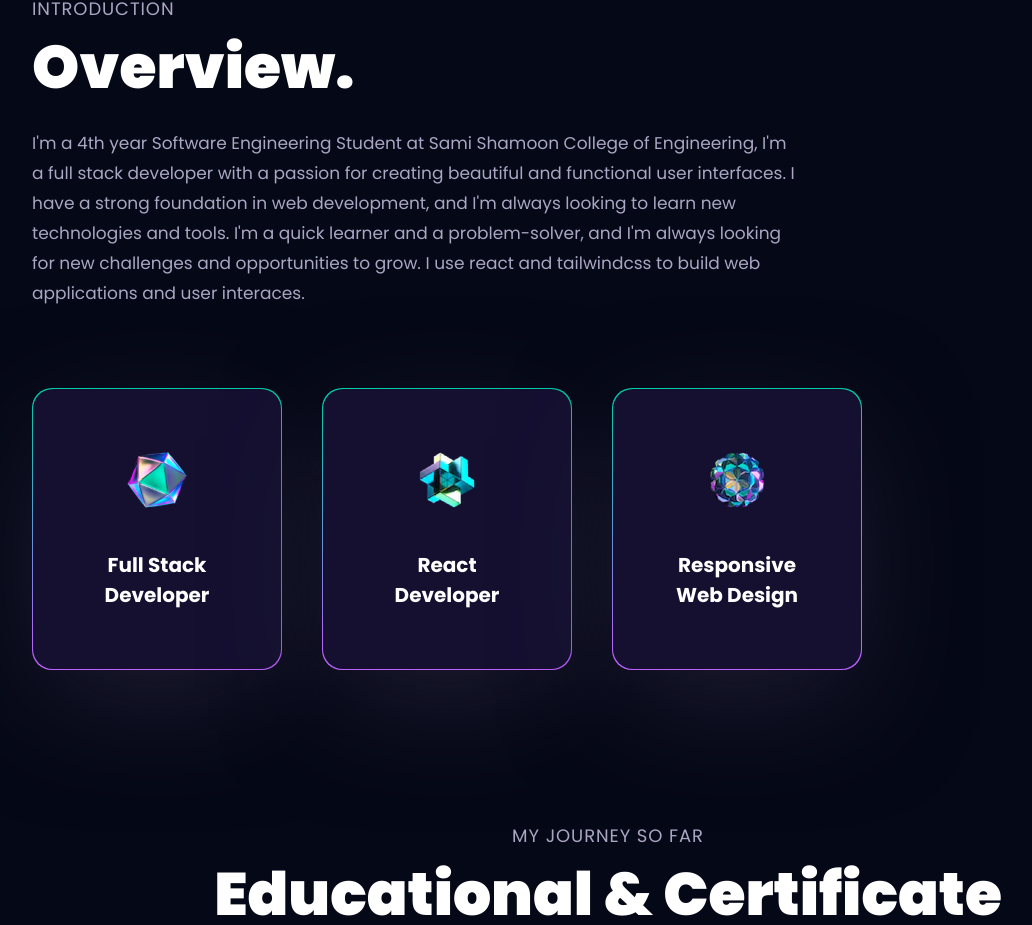
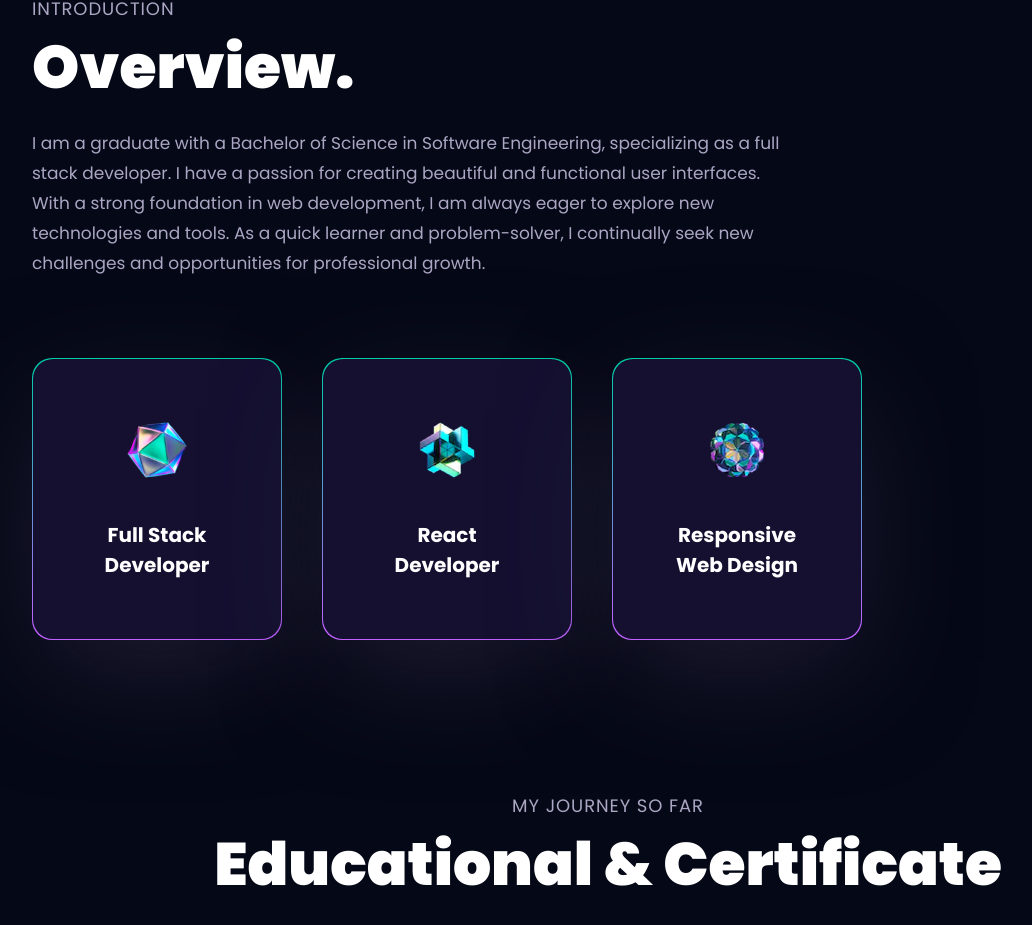
Before and after one commit to Gadnadj/3D_Portofolio, a React (Vite) app: page / in a window 1280 px wide. Shown: the part 893-1818 px from the top of the page, without its empty margins (32-1064 px from the left). Built offline with nearby package versions, Linux system fonts and the light colour scheme.

Commit message:
Update About component with new overview and styling

```diff
--- a/src/components/About.jsx
+++ b/src/components/About.jsx
@@ -47,13 +47,10 @@ const About = () => {
         variants={fadeIn('', '', 0.1, 1)}
         className='mt-4 text-secondary text-[17px] max-w-3xl leading-[30px]'
       >
-        I'm a 4th year Software Engineering Student at Sami Shamoon College of
-        Engineering, I'm a full stack developer with a passion for creating
-        beautiful and functional user interfaces. I have a strong foundation in
-        web development, and I'm always looking to learn new technologies and
-        tools. I'm a quick learner and a problem-solver, and I'm always looking
-        for new challenges and opportunities to grow. I use react and
-        tailwindcss to build web applications and user interaces.
+        I am a graduate with a Bachelor of Science in Software Engineering, specializing as a full stack developer.
+        I have a passion for creating beautiful and functional user interfaces. With a strong foundation in web development,
+        I am always eager to explore new technologies and tools. As a quick learner and problem-solver,
+        I continually seek new challenges and opportunities for professional growth.
       </motion.p>
 
       <div className='mt-20 flex flex-wrap gap-10'>
```
